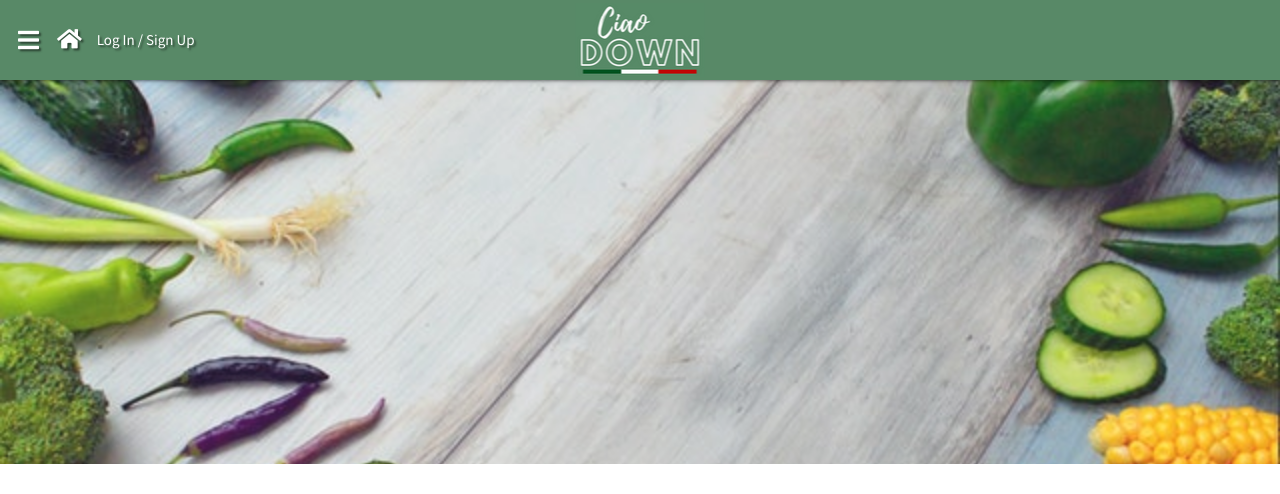
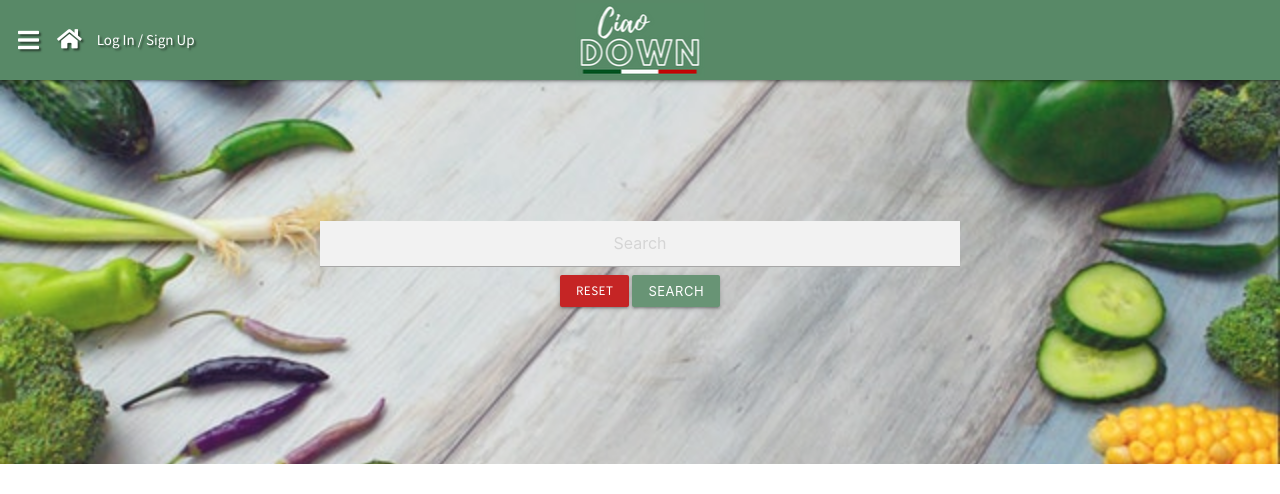
Before and after one commit to Gregory4321/ciao-down, a Flask app: page / in a window 1280 px wide. Shown: the top 494 px of the page. Run offline with Flask 2, Linux system fonts and the light colour scheme; data that the repository does not hold is empty; some libraries are stand-ins or nearby versions; some web fonts are replaced.

Commit message:
Added Search bar to home page, view created and all linked together

```diff
--- a/app.py
+++ b/app.py
@@ -138,6 +138,17 @@ def get_recipe(recipe_id):
     return render_template("recipe.html", recipe=recipe)
 
 
+# ---------------------------------------- Search bar
+
+
+@app.route("/search", methods=["GET", "POST"])
+def search():
+
+    query = request.form.get("query")
+    recipes = list(mongo.db.recipes.find({"$text": {"$search": query}}))
+
+    return render_template("search.html", recipes=recipes)
+
 # ---------------------------------------- Recipe category page
 
 
@@ -184,7 +195,7 @@ def add_recipe():
         }
         mongo.db.recipes.insert_one(recipe)
         flash("Recipe Successfully Added")
-        return redirect(url_for("index"))
+        return redirect(url_for("profile", username=session["user"]))
 
     # Find the categories from the database
     categories = mongo.db.categories.find()
--- a/templates/index.html
+++ b/templates/index.html
@@ -16,6 +16,29 @@
 
     <!-- Hero Image -->
     <div class="hero-img-1">
+        <div class="search-bar">
+            <form action="{{ url_for('search') }}" method="POST">
+                <input type="text" name="query" id="query" placeholder="Search" class="search-input" minlength="3" required>
+                <label for="query"></label>
+                     <a href="{{ url_for('index') }}" class="btn-small reset-btn">Reset</a>
+                     <button type="submit" class="btn-small search-btn">Search</button>
+            </form>
+
+        </div>
+            <!-- <div class="row card-panel">
+        <form class="col s12" method="POST" action="{{ url_for('search') }}">
+            <div class="row center-align valign-wrapper">
+                <div class="col s12 input-field">
+                    <input type="text" name="query" id="query" class="validate" minlength="3" required>
+                    <label for="query">Search Recipes</label>
+                </div>
+                <div class="col s12">
+                     <a href="{{ url_for('index') }}" class="red btn">Reset</a>
+                     <button type="submit" class="blue btn">Submit</button>
+                </div>
+            </div>
+        </form>
+    </div> -->
     </div>
 
     <main>
```
